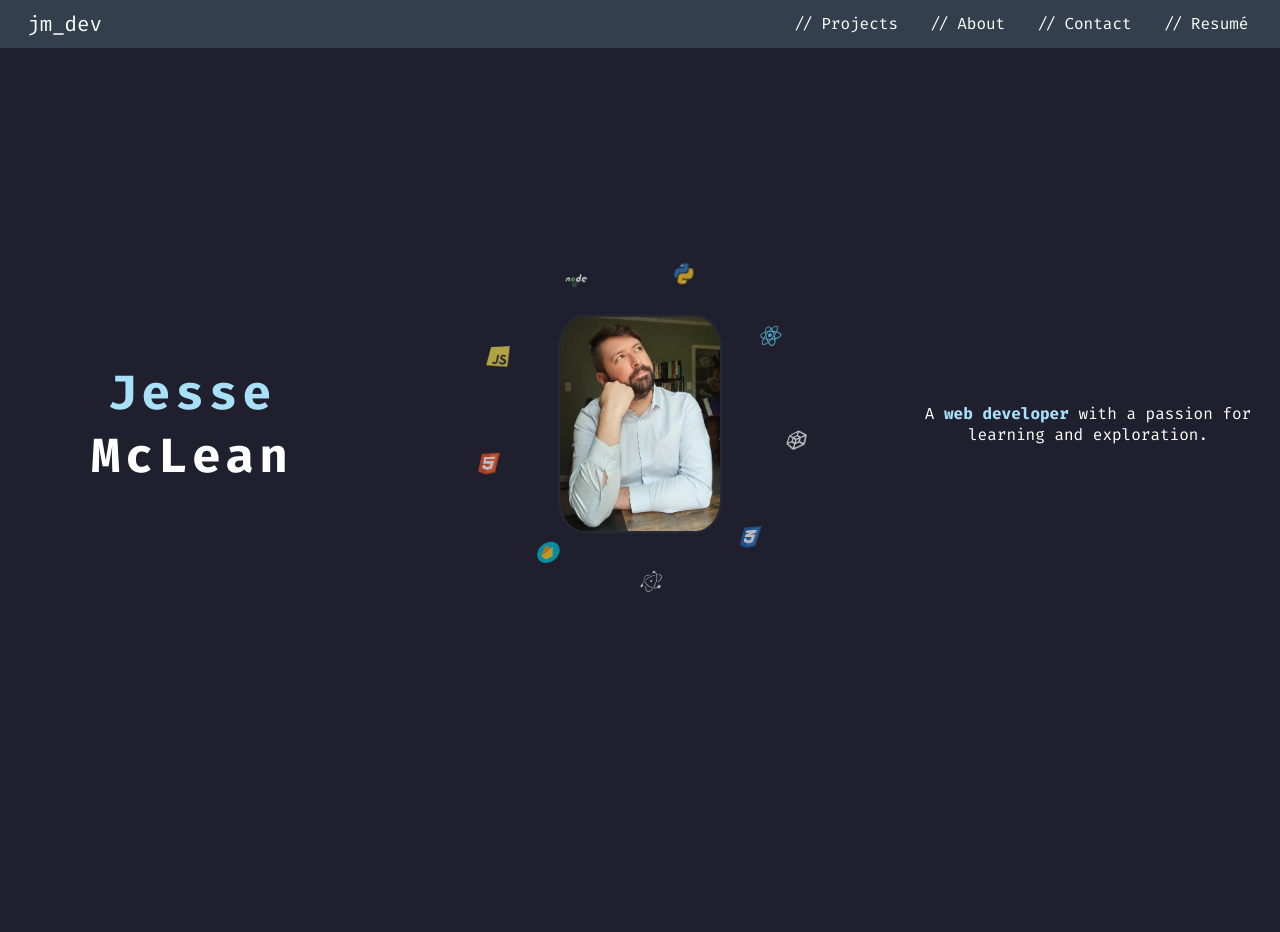
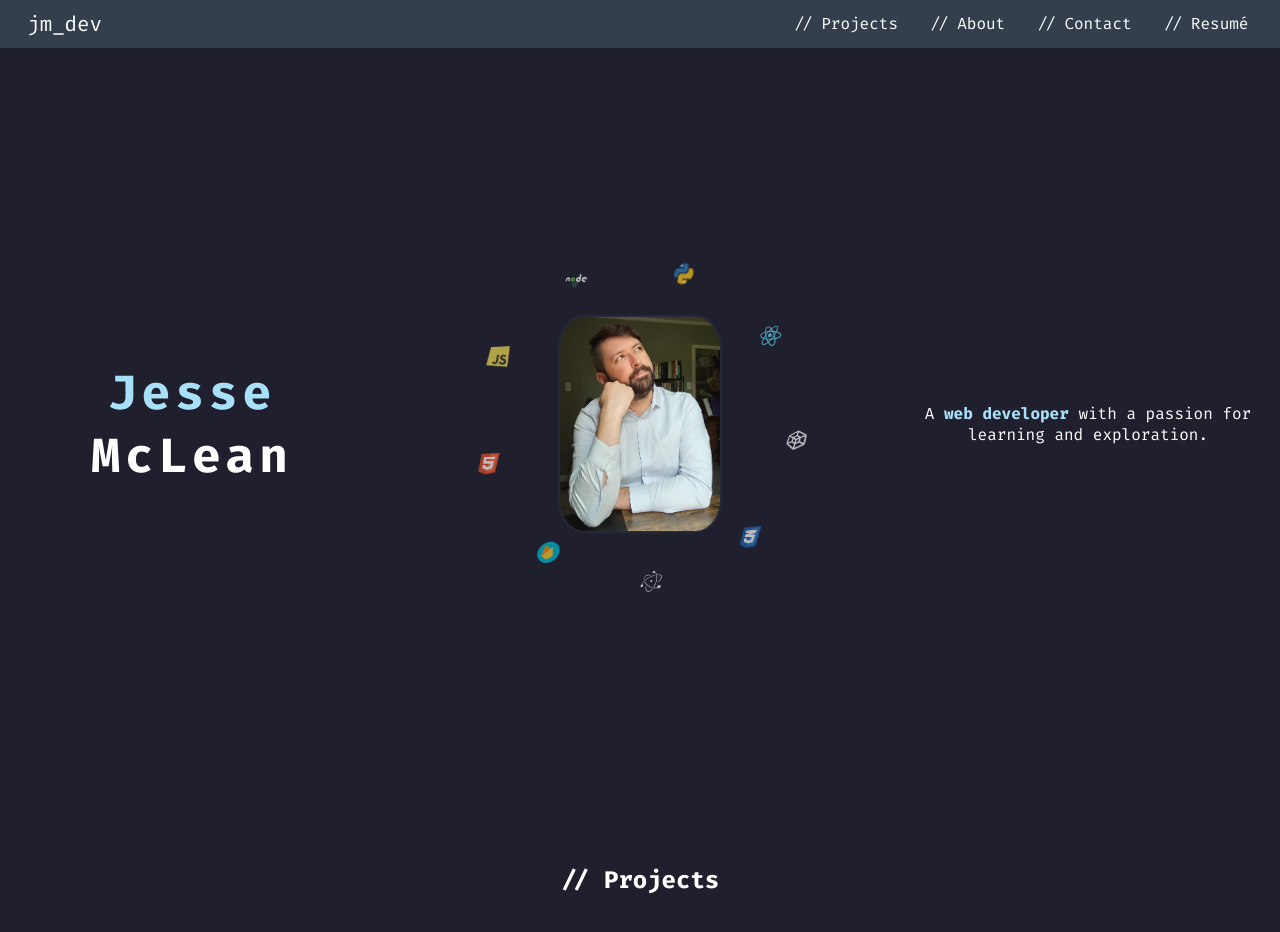
Before and after one commit to jamclean23/jm-portfolio, a React app: page /#/ in a window 1280 px wide. Shown: the top 932 px of the page. Built offline with nearby package versions, Linux system fonts and the light colour scheme.

Commit message:
Fix error occuring when clicking on links in desktop

```diff
--- a/src/React/components/Header/Header.css
+++ b/src/React/components/Header/Header.css
@@ -8,8 +8,9 @@
     display: flex;
     align-items: center;
     justify-content: space-between;
-    position: sticky;
+    position: fixed;
     top: 0;
+    width: calc(var(--window-width) - 3rem);
     transition: background-color 1s;
     z-index: 2;
 }
--- a/src/React/components/Header/Header.js
+++ b/src/React/components/Header/Header.js
@@ -239,9 +239,15 @@ function Header () {
 
     function hideHamburger () {
         const hamburgerBtn = document.querySelector('.hamburger');
+        const hamburgerMenu = document.querySelector('.HamburgerMenu');
 
-        hamburgerBtn.classList.remove('menuShown');
-        document.querySelector('.HamburgerMenu').classList.remove('fadeIn');
+        if (hamburgerBtn.classList) {
+            hamburgerBtn.classList.remove('menuShown');
+
+            if (hamburgerMenu) {
+                document.querySelector('.HamburgerMenu').classList.remove('fadeIn');
+            }
+        }
     }
 
     function handleHeaderLoad () {
--- a/src/React/components/HomePage/HomePage.css
+++ b/src/React/components/HomePage/HomePage.css
@@ -1,4 +1,14 @@
 /* Stylesheet for HomePage.js */
+
+.HomePage {
+    margin-top: var(--header-height);
+}
+
+.HomePage h2 {
+    margin-top: 4rem;
+    text-align: center;
+}
+
 main {
     min-height: 200vh;
 }
--- a/src/React/components/HomePage/HomePage.js
+++ b/src/React/components/HomePage/HomePage.js
@@ -11,6 +11,7 @@ import './HomePage.css';
 // Components
 import Header from '../Header/Header';
 import Landing from './Landing/Landing.js';
+import Projects from './Projects/Projects.js';
 
 // Images
 import portrait from '../../../assets/images/portrait.jpg';
@@ -40,6 +41,7 @@ function HomePage () {
         <Header />
         <main>
             <Landing />
+            <Projects />
             {/* <button onLoad={updateTest} >{test}</button> */}
         </main>
     </div>
--- /dev/null
+++ b/src/React/components/HomePage/Projects/Projects.css
@@ -0,0 +1 @@
+/* Stylesheet for Projects.js */
--- /dev/null
+++ b/src/React/components/HomePage/Projects/Projects.js
@@ -0,0 +1,25 @@
+// Component for displaying projects pages
+
+
+// ====== IMPORTS ======
+
+// React
+import React from "react";
+
+// Css
+import './Projects.css';
+
+
+// ====== COMPONENT ======
+
+function Projects () {
+    // RENDER
+    return (<section className="Projects">
+        <h2>// Projects</h2>
+    </section>);
+}
+
+
+// ====== EXPORTS ======
+
+export default Projects;
--- a/src/index.js
+++ b/src/index.js
@@ -13,6 +13,16 @@ import { createRoot } from 'react-dom/client';
 // Main React App
 import { App } from './React/App.js';
 
+// Initialize Css window dimensions updater
+(() => {
+    const root = document.querySelector(':root');
+
+    root.style.setProperty('--window-width', document.body.clientWidth + 'px');
+    window.addEventListener('resize', (event) => {
+        console.log('resizing');
+        root.style.setProperty('--window-width', document.body.clientWidth + 'px');
+    });
+})();
 
 // ====== RENDER ======
 
--- a/src/styles.css
+++ b/src/styles.css
@@ -1,8 +1,8 @@
 /* Global stylesheet */
 
 .App {
-    overflow: hidden;
     position: relative;
+    overflow-x: hidden;
 }
 
 p {
@@ -26,7 +26,6 @@ body {
     color: var(--font-color);
     font-family: var(--default-font);
     background-color: var(--main-bg-color);
-    overflow-x: hidden;
 }
 
 :root {
@@ -43,6 +42,7 @@ body {
 
     /* Dimensions */
     --header-height: 8vh;
+    --window-width: 100vw;
 }
 
 /* SCROLLBAR */
```
Also changed, not shown: 1 other file (tests, documents, lock files or other folders).
